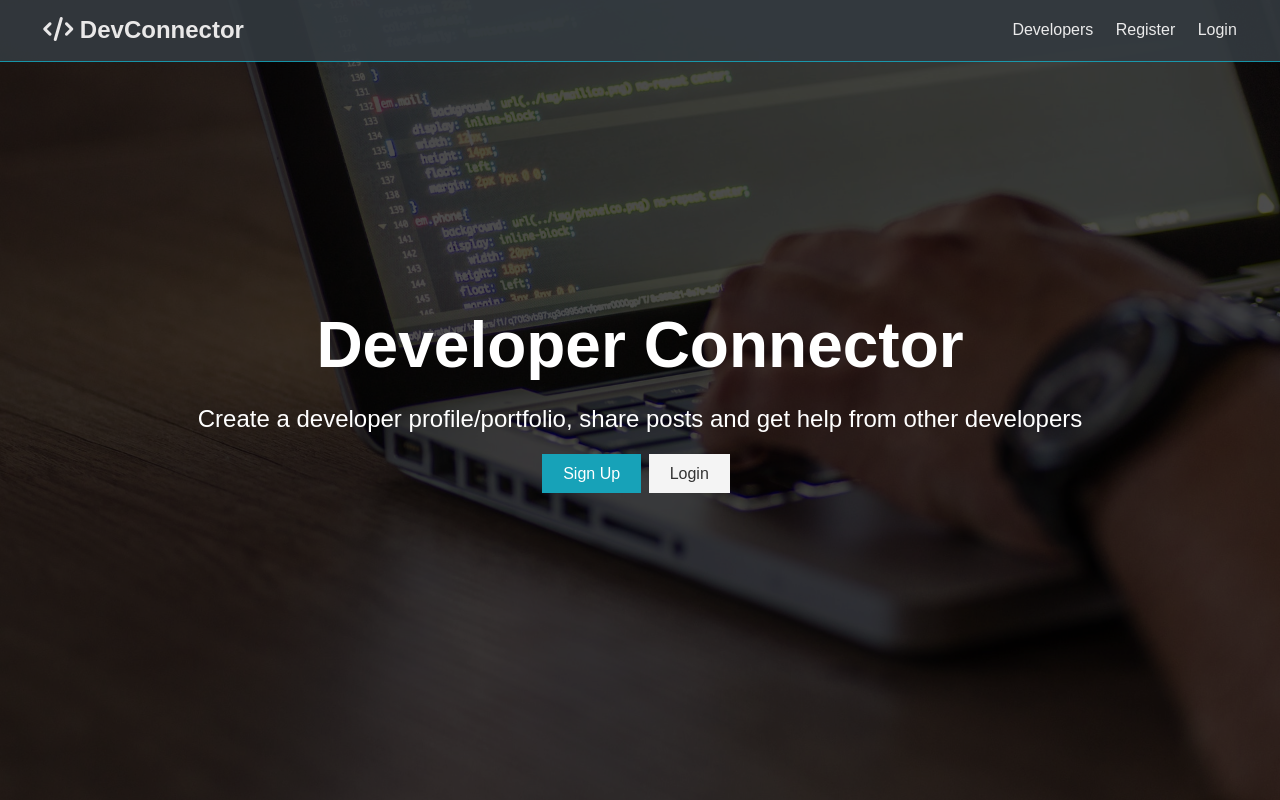
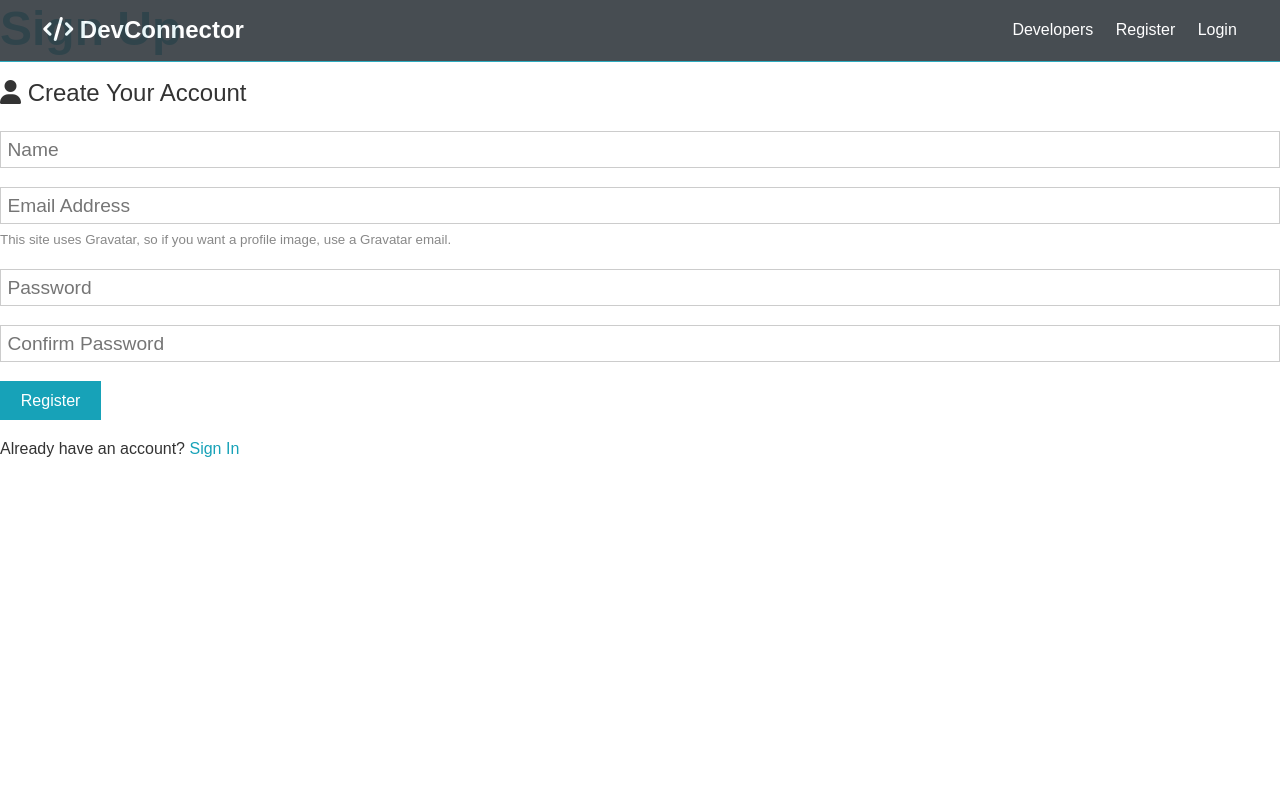
Before and after one commit to paramiwijesinghe/DevConnector, a React (Create React App) app in the folder client/: page /register in a window 1280 px wide. Built offline with nearby package versions, Linux system fonts and the light colour scheme.

Commit message:
create Register

```diff
--- a/client/src/App.js
+++ b/client/src/App.js
@@ -1,14 +1,22 @@
-
 import React, { Fragment } from 'react';
-import NavBar from './components/Navbar'
-import Landing from './components/Landing'
+import { BrowserRouter as Router, Route, Routes } from 'react-router-dom';
+import NavBar from './components/layout/Navbar';
+import Landing from './components/layout/Landing';
+import Register from './components/auth/Register';
+import Login from './components/auth/Login';
 import './App.css';
 
 const App = () => (
+  <Router>
     <Fragment>
-      <NavBar/>
-      <Landing/>
+      <NavBar />
+      <Routes>
+        <Route exact path="/" element={<Landing />} />
+        <Route path="/register" element={<Register />} />
+        <Route path="/login" element={<Login />} />
+      </Routes>
     </Fragment>
+  </Router>
+);
 
-);
 export default App;
--- a/client/src/components/Navbar.js
+++ /dev/null
@@ -1,18 +0,0 @@
-import React from 'react'
-
-const Navbar = () => {
-  return (
-    <nav className="navbar bg-dark">
-      <h1>
-        <a href="index.html"><i class="fas fa-code"></i> DevConnector</a>
-      </h1>
-      <ul>
-        <li><a href="profiles.html">Developers</a></li>
-        <li><a href="register.html">Register</a></li>
-        <li><a href="login.html">Login</a></li>
-      </ul>
-    </nav>
-  )
-}
-
-export default Navbar
--- /dev/null
+++ b/client/src/components/auth/Login.js
@@ -0,0 +1,11 @@
+import React from 'react'
+
+const Login = () => {
+  return (
+    <div>
+      Login
+    </div>
+  )
+}
+
+export default Login
--- /dev/null
+++ b/client/src/components/auth/Register.js
@@ -0,0 +1,79 @@
+import React, { Fragment, useState } from 'react';
+
+const Register = () => {
+    const [formData, setFormData] = useState({
+        name: '',
+        email: '',
+        password: '',
+        password2: ''
+    });
+    const { name, email, password, password2 } = formData;
+
+    const onChange = e => setFormData({ ...formData, [e.target.name]: e.target.value });
+
+    const onSubmit = e => {
+        e.preventDefault();
+        if(password !== password2) {
+            console.log('Passwords do not match');
+        } else {
+            console.log(formData);
+        }
+    }
+
+
+    return (
+        <Fragment>
+            <h1 className="large text-primary">Sign Up</h1>
+            <p className="lead"><i className="fas fa-user"></i> Create Your Account</p>
+            <form className="form" onSubmit={e => e.onSubmit()}>
+                <div className="form-group">
+                    <input
+                        type="text"
+                        placeholder="Name"
+                        name="name"
+                        value={name}
+                        onChange={e => onChange(e)}
+                        required />
+                </div>
+                <div className="form-group">
+                    <input
+                        type="email"
+                        placeholder="Email Address"
+                        name="email"
+                        value={email}
+                        onChange={e => onChange(e)}
+                        required />
+                    <small className="form-text">
+                        This site uses Gravatar, so if you want a profile image, use a Gravatar email.
+                    </small>
+                </div>
+                <div className="form-group">
+                    <input
+                        type="password"
+                        placeholder="Password"
+                        name="password"
+                        minLength="6"
+                        value={password}
+                        onChange={e => onChange(e)}
+                    />
+                </div>
+                <div className="form-group">
+                    <input
+                        type="password"
+                        placeholder="Confirm Password"
+                        name="password2"
+                        minLength="6"
+                        value={password2}
+                        onChange={e => onChange(e)}
+                    />
+                </div>
+                <input type="submit" className="btn btn-primary" value="Register" />
+            </form>
+            <p className="my-1">
+                Already have an account? <a href="login.html">Sign In</a>
+            </p>
+        </Fragment>
+    );
+};
+
+export default Register;
--- a/client/src/components/Landing.js
+++ b/client/src/components/layout/Landing.js
@@ -1,4 +1,5 @@
 import React from 'react'
+import {Link} from 'react-router-dom'
 
 const Landing = () => {
   return (
@@ -11,8 +12,8 @@
             other developers
           </p>
           <div className="buttons">
-            <a href="register.html" class="btn btn-primary">Sign Up</a>
-            <a href="login.html" class="btn btn-light">Login</a>
+            <Link to='/regiter' class="btn btn-primary">Sign Up</Link>
+            <Link to='/login' class="btn btn-light">Login</Link>
           </div>
         </div>
       </div>
--- /dev/null
+++ b/client/src/components/layout/Navbar.js
@@ -0,0 +1,26 @@
+import React from 'react'
+import { Link } from 'react-router-dom';
+
+const Navbar = () => {
+  return (
+    <nav className="navbar bg-dark">
+      <h1>
+        <Link to='/'>
+            <i class="fas fa-code"></i> DevConnector
+        </Link>
+      </h1>
+      <ul>
+        <li>
+            <a href='!#'>Developers</a></li>
+        <li>
+            <Link to='/register'>Register</Link>
+        </li>
+        <li>
+            <Link to='/login'>Login</Link>
+        </li>
+      </ul>
+    </nav>
+  )
+}
+
+export default Navbar
```
